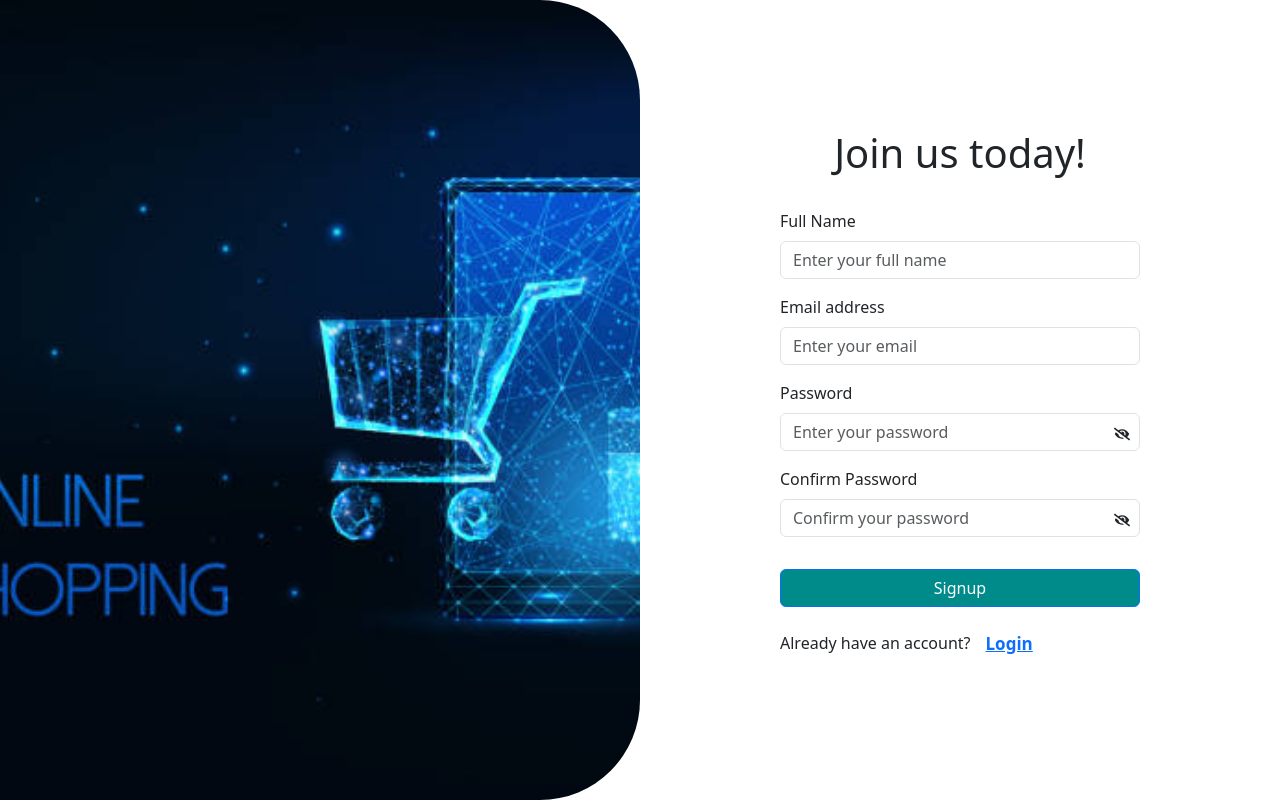
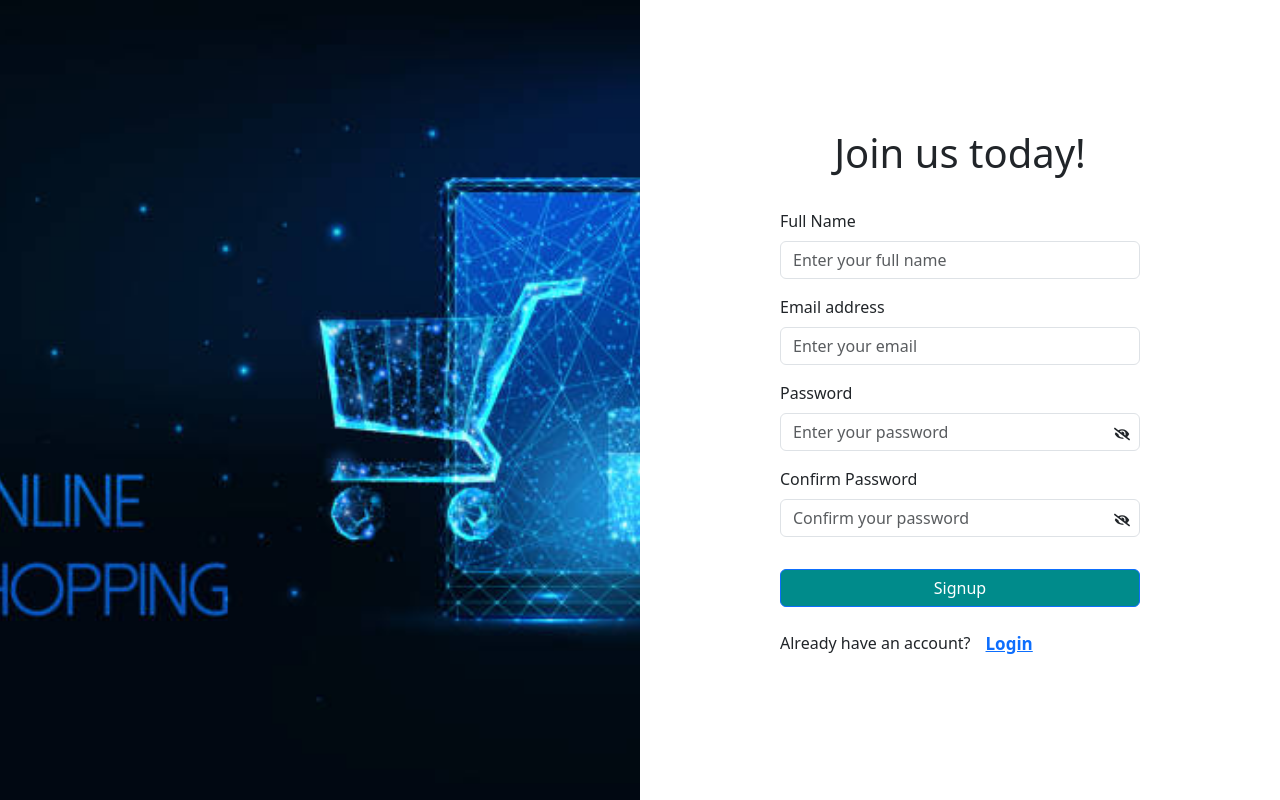
Before and after one commit to shoaib-hafeez/firstDemo, a React (Vite) app: page / in a window 1280 px wide. Built offline with nearby package versions, Linux system fonts and the light colour scheme.

Commit message:
login image css changes

```diff
--- a/src/App.css
+++ b/src/App.css
@@ -78,8 +78,8 @@
   background-repeat: no-repeat;
   background-size: cover;
   background-position: center;
-  border-top-right-radius: 100px;
-  border-bottom-right-radius: 100px;
+  /* border-top-right-radius: 100px;
+  border-bottom-right-radius: 100px; */
   object-fit: cover;
 
 }
```
